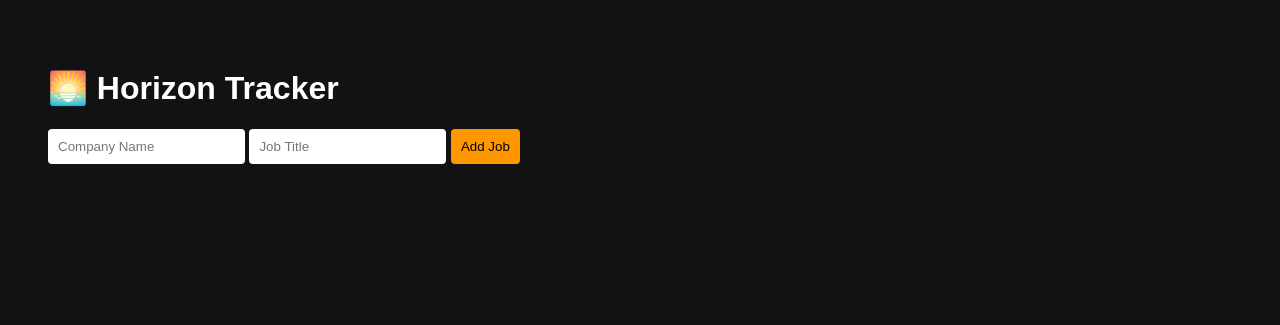
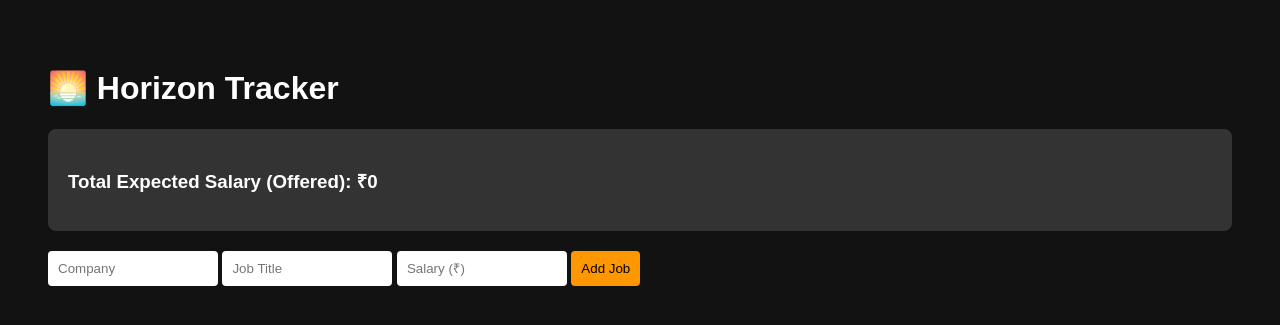
Before and after one commit to aishwarya-tech01/Horizon-Tracker, a Flask app: page / in a window 1280 px wide. Shown: the top 325 px of the page. Run offline with Flask 3, Linux system fonts and the light colour scheme; data that the repository does not hold is empty.

Commit message:
Update: Added per annum labels and ₹ currency symbol

```diff
--- a/app.py
+++ b/app.py
@@ -10,9 +10,9 @@ def get_db():
 
 def init_db():
     conn = get_db()
-    # Added 'date_applied' to track time for your 7-day alerts
+    # Stores salary as integer for calculations
     conn.execute('''CREATE TABLE IF NOT EXISTS applications
-                    (id INTEGER PRIMARY KEY, company TEXT, title TEXT, status TEXT, date_applied DATE)''')
+                    (id INTEGER PRIMARY KEY, company TEXT, title TEXT, status TEXT, date_applied DATE, salary INTEGER)''')
     conn.commit()
     conn.close()
 
@@ -22,25 +22,27 @@ init_db()
 def index():
     conn = get_db()
     jobs = conn.execute('SELECT * FROM applications').fetchall()
+    # Logic to sum up only 'Offered' salaries
+    total_offered = sum(job['salary'] for job in jobs if job['status'] == 'Offered' and job['salary'])
     conn.close()
-    return render_template('index.html', jobs=jobs)
+    return render_template('index.html', jobs=jobs, total_offered=total_offered)
 
 @app.route('/add', methods=['POST'])
 def add():
     company = request.form['company']
     title = request.form['title']
+    salary = request.form.get('salary', 0)
     conn = get_db()
-    # Using CURRENT_DATE to track when you added it
-    conn.execute('INSERT INTO applications (company, title, status, date_applied) VALUES (?, ?, ?, CURRENT_DATE)',
-                 (company, title, 'Applied'))
+    conn.execute('INSERT INTO applications (company, title, status, date_applied, salary) VALUES (?, ?, ?, CURRENT_DATE, ?)',
+                 (company, title, 'Applied', salary))
     conn.commit()
     conn.close()
     return redirect('/')
 
-@app.route('/update/<int:id>')
-def update(id):
+@app.route('/update/<int:id>/<string:status>')
+def update(id, status):
     conn = get_db()
-    conn.execute('UPDATE applications SET status = "Interviewing" WHERE id = ?', (id,))
+    conn.execute('UPDATE applications SET status = ? WHERE id = ?', (status, id))
     conn.commit()
     conn.close()
     return redirect('/')
--- a/templates/index.html
+++ b/templates/index.html
@@ -4,27 +4,34 @@
     <title>Horizon Tracker</title>
     <style>
         body { background: #121212; color: white; font-family: sans-serif; padding: 40px; }
+        .summary { background: #333; padding: 20px; border-radius: 8px; margin-bottom: 20px; }
         .card { background: #1e1e1e; padding: 15px; margin: 10px 0; border-radius: 8px; border: 1px solid #333; }
-        .alert { border-left: 5px solid red; } /* Red flag for applied jobs */
-        input { padding: 10px; border-radius: 4px; border: none; }
+        .alert { border-left: 5px solid red; }
+        input { padding: 10px; border-radius: 4px; border: none; width: 150px; }
         button { padding: 10px; background: #ff9800; border: none; border-radius: 4px; cursor: pointer; }
-        .btn-del { background: #f44336; color: white; text-decoration: none; padding: 5px 10px; border-radius: 4px; }
     </style>
 </head>
 <body>
     <h1>🌅 Horizon Tracker</h1>
+
+    <div class="summary">
+        <h3>Total Expected Salary (Offered): ₹{{ total_offered }}</h3>
+    </div>
+
     <form action="/add" method="POST">
-        <input type="text" name="company" placeholder="Company Name" required>
+        <input type="text" name="company" placeholder="Company" required>
         <input type="text" name="title" placeholder="Job Title" required>
+        <input type="number" name="salary" placeholder="Salary (₹)">
         <button type="submit">Add Job</button>
     </form>
 
     {% for job in jobs %}
     <div class="card {% if job.status == 'Applied' %}alert{% endif %}">
         <strong>{{ job.company }}</strong> - {{ job.title }} <br>
-        <small>Status: {{ job.status }}</small><br>
-        <a href="/update/{{ job.id }}">Mark Interviewing</a> |
-        <a href="/delete/{{ job.id }}" class="btn-del">Delete</a>
+        <small>Status: {{ job.status }} | Salary: ₹{{ job.salary }}</small><br>
+        <a href="/update/{{ job.id }}/Interviewing" style="color:yellow">Mark Interviewing</a> |
+        <a href="/update/{{ job.id }}/Offered" style="color:green">Mark Offered</a> |
+        <a href="/delete/{{ job.id }}" style="color:red">Delete</a>
     </div>
     {% endfor %}
 </body>
```
